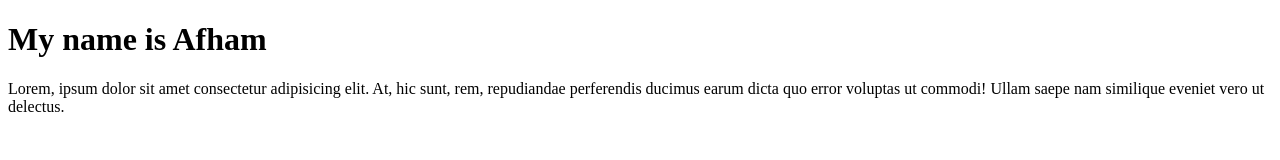
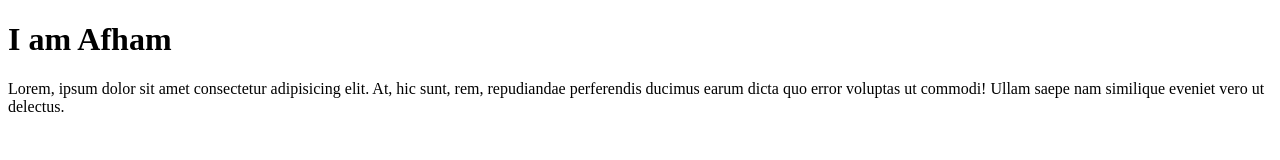
Before and after one commit to Afham-Salam/TestPage, a plain HTML site: page index.html in a window 1280 px wide. Drawn offline with Linux system fonts and the light colour scheme.

Commit message:
merge conflict fix

```diff
--- a/index.html
+++ b/index.html
@@ -7,7 +7,7 @@
 </head>
 <body>
     <h1>
-        My name is Afham
+        I am Afham
     </h1>
    <p>Lorem, ipsum dolor sit amet consectetur adipisicing elit. At, hic sunt, rem, repudiandae perferendis ducimus earum dicta quo error voluptas ut commodi! Ullam saepe nam similique eveniet vero ut delectus.</p>
 
```
